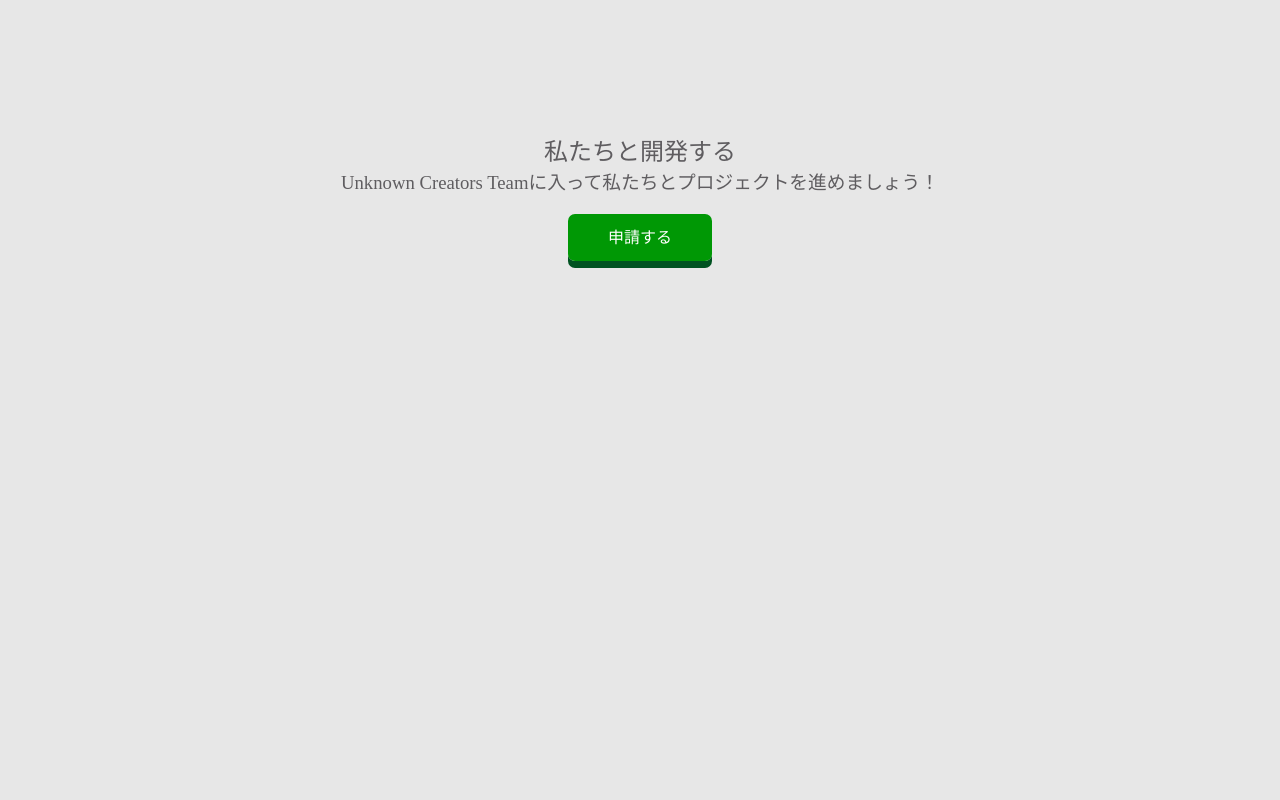
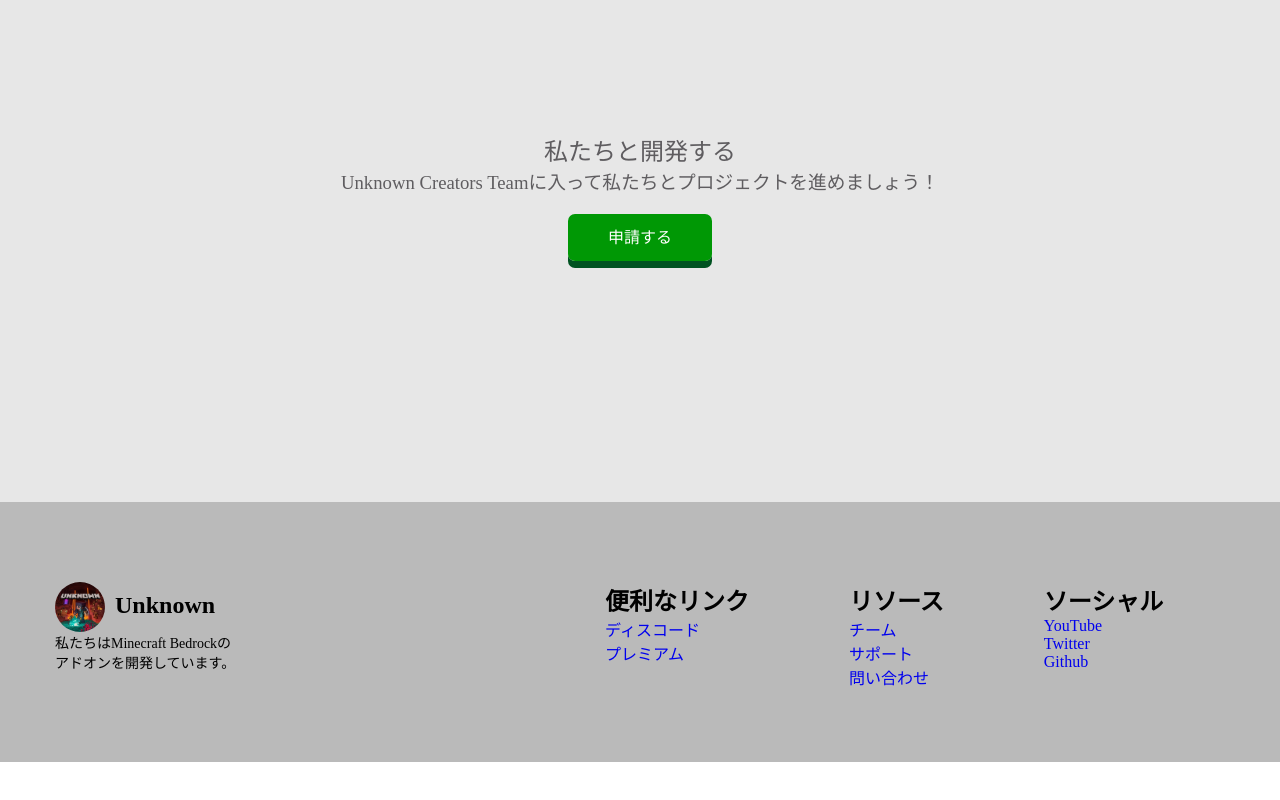
Before and after one commit to Unknown-Creators-Team/unknown-creators-team.github.io, a plain HTML site: page ja/index.html in a window 1280 px wide. Shown: the part 1580-2380 px from the top of the page. After the commit the page ends 2342 px from the top, so only its background shows below. Drawn offline with Linux system fonts and the light colour scheme.

Commit message:
update 8 files

```diff
--- a/ja/index.html
+++ b/ja/index.html
@@ -3,16 +3,18 @@
     <head>
         <meta charset="utf-8">
         <title>Unknown</title>
-        <link rel="stylesheet" href="../styles/index.css">
+        <link rel="stylesheet" href="/styles/index.css">
     </head>
     <body>
         <header>
             <div class="container">
                 <div class="header-left">
-                    <img src="../images/unknown-text.webp" alt="Unknown" class="logo" />
+                    <a href="/">
+                        <img src="/images/unknown-text.webp" alt="Unknown" class="logo" />
+                    </a>
                 </div>
                 <div class="header-right">
-                    <a href="./login.html" class="header-login">ログイン</a>
+                    <a href="/login.html" class="header-login">ログイン</a>
                 </div>
             </div>
         </header>
@@ -103,7 +105,7 @@
                             <img src="../images/missing_texture.webp" alt="Block Hider">
                             <div class="project-button">
                                 <p>Block Hider</p>
-                                <a href="#" class="nowrap">ダウンロード</a>
+                                <a href="#" class="nowrap">近日公開予定</a>
                             </div>
                         </div>
                         <p class="txt-contents">ブロック隠れんぼです。ワールドとして配布されていて遊ぶにはダウンロードする必要があります。</p>
@@ -122,7 +124,56 @@
         </div>
 
         <footer>
+            <div class="container">
+                <div class="footer-left">
+                    <a href="">
+                        <div class="footer-title">
+                            <img src="/images/unknown-icon.webp" alt="Unknown">
+                            <h2>Unknown</h2>
+                        </div>
+                    </a>
 
+                    <div class="footer-description">私たちはMinecraft Bedrockの<br>アドオンを開発しています。</div>
+                </div>
+                <div class="footer-right">
+                    <div class="footer-link">
+                        <h2>便利なリンク</h2>
+                        <ul>
+                            <li>
+                                <a href="/discord.html">ディスコード</a></li>
+                            <li>
+                                <a href="/premium.html">プレミアム</a>
+                            </li>
+                        </ul>
+                    </div>
+                    <div class="footer-link">
+                        <h2>リソース</h2>
+                        <ul>
+                            <li>
+                                <a href="./team/">チーム</a></li>
+                            <li>
+                                <a href="/mail/support.html">サポート</a>
+                            </li>
+                            <li>
+                                <a href="/mail/">問い合わせ</a>
+                            </li>
+                        </ul>
+                    </div>
+                    <div class="footer-link">
+                        <h2>ソーシャル</h2>
+                        <ul>
+                            <li>
+                                <a href="https://www.youtube.com/@Nano_1225" target="_blank">YouTube</a></li>
+                            <li>
+                                <a href="https://twitter.com/Nano_191225" target="_blank">Twitter</a>
+                            </li>
+                            <li>
+                                <a href="https://github.com/191225" target="_blank">Github</a>
+                            </li>
+                        </ul>
+                    </div>
+                </div>
+            </div>
         </footer>
     </body>
 </html>
--- a/styles/entry.css
+++ b/styles/entry.css
@@ -67,12 +67,55 @@
 /* form-wrapper */
 .form-wrapper {
     text-align: center;
-    padding-top: 100px;
-    padding-bottom: 20px;
+    padding-top: 90px;
     background-color: #cccbcb;
 }
 
 /* footer */
+
+footer {
+    background-color: #bababa;
+    color: #000;
+    height: 260px;
+}
+
+.footer-left {
+    float: left;
+}
+
+.footer-title {
+    padding-top: 80px;
+    color: #000;
+}
+
+.footer-title img {
+    border-radius: 50%;
+    height: 50px;
+    float: left;
+}
+
+.footer-title h2 {
+    padding: 10px 60px;
+}
+
+.footer-description {
+    padding-top: 3px;
+    font-size: 14px;
+}
+
+.footer-right {
+    padding: 80px 0px 0px 500px;
+}
+
+.footer-link {
+    float: left;
+    padding: 0px 50px;
+}
+
+.footer-link ul {
+    list-style: none;
+    padding-left: 0;
+}
 
 /* other */
 
--- a/styles/index.css
+++ b/styles/index.css
@@ -69,6 +69,10 @@
 .top-wrapper {
     padding: 180px 0 100px 0;
     background-image: url(../images/unknown-link.webp);
+    background-color:#0000006d;
+    background-blend-mode: darken;
+
+
     color: white;
     background-size: cover;
     text-align: center;
@@ -199,7 +203,7 @@
 
 .message-wrapper {
     text-align: center;
-    height: 1000px;
+    height: 350px;
     padding-bottom: 80px;
     background-color: #e7e7e7;
 }
@@ -220,6 +224,50 @@
 
 /* footer */
 
+footer {
+    background-color: #bababa;
+    color: #000;
+    height: 260px;
+}
+
+.footer-left {
+    float: left;
+}
+
+.footer-title {
+    padding-top: 80px;
+    color: #000;
+}
+
+.footer-title img {
+    border-radius: 50%;
+    height: 50px;
+    float: left;
+}
+
+.footer-title h2 {
+    padding: 10px 60px;
+}
+
+.footer-description {
+    padding-top: 3px;
+    font-size: 14px;
+}
+
+.footer-right {
+    padding: 80px 0px 0px 500px;
+}
+
+.footer-link {
+    float: left;
+    padding: 0px 50px;
+}
+
+.footer-link ul {
+    list-style: none;
+    padding-left: 0;
+}
+
 /* other */
 
 .text-green { color: green; }
```
Also changed, not shown: index.html (+2 -2 lines), ja/entry.html (+56 -10 lines), mail/hi.html (+1 -1 lines), mail/info.html (+1 -1 lines), mail/support.html (+1 -1 lines), ja/team/index.html (added).
